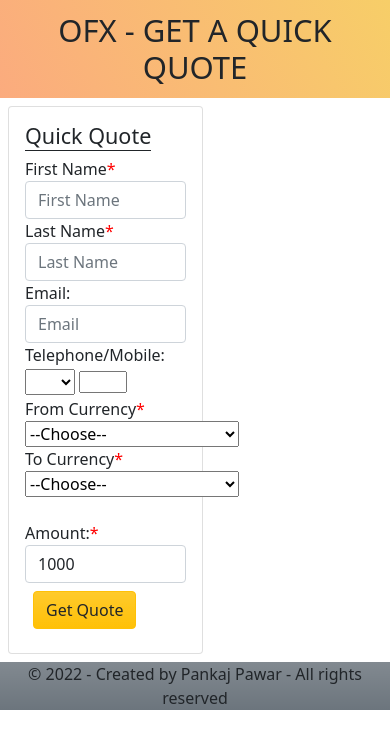
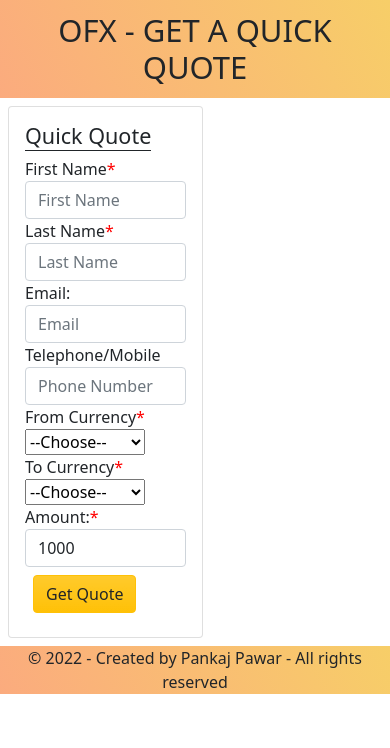
Before and after one commit to pankajpawar2/Currency_Conersion_Quote, a React (Create React App) app: page / in a window 390 px wide. Shown: the top 748 px of the page. Built offline with nearby package versions, Linux system fonts and the light colour scheme.

Commit message:
Changed styling

```diff
--- a/src/App.css
+++ b/src/App.css
@@ -8,11 +8,20 @@
   margin: 0;
 }
 
-nav {
+nav,footer {
 background-color: #FBAB7E;
 background-image: linear-gradient(62deg, #FBAB7E 0%, #F7CE68 100%);
 }
 
+@media only screen and (max-width: 768px) {
+  select {
+    max-width:120px;
+  }
+
+  button {
+    max-width: 150px;
+  }
+}
 
 @media (prefers-reduced-motion: no-preference) {
   .App-logo {
--- a/src/components/Footer.js
+++ b/src/components/Footer.js
@@ -2,7 +2,7 @@
 import "../App.css";
 export default function () {
   return (
-    <footer className="w-20 display-8 bg-secondary text-dark bg-gradient">
+    <footer className="w-20 display-8 ">
       <p className="font-weight-bold text-center">
         © 2022 - Created by Pankaj Pawar - All rights reserved
       </p>
--- a/src/components/QuoteForm.js
+++ b/src/components/QuoteForm.js
@@ -14,12 +14,12 @@
     Message: "",
   });
 
-  //useState hook to set state of form elements, which will be set when onChange event is triggered on the element
+  //useState hook to set state of form elements, which will be set when onChange event is triggered on the form element
   const [formData, setFormData] = useState({
     firstName: "",
     lastName: "",
     email: "",
-    phone: undefined,
+    phone: "",
     // Added default value of 1000
     amount: 1000,
     fromCurrency: "",
@@ -41,7 +41,9 @@
         })
       : axios
           .get(
-            `https://api.ofx.com/PublicSite.ApiService/OFX/spotrate/Individual/${fromCurrency}/${toCurrency}/${amount}?format=json`
+            `https://api.ofx.com/PublicSite.ApiService/OFX/spotrate/Individual/${fromCurrency}/${toCurrency}/${Number(
+              amount
+            ).toString()}?format=json`
           )
           .then((res) => {
             console.log(res);
@@ -124,28 +126,16 @@
               />
             </div>
 
-            <div className="form-group">
-              <label htmlFor="phoneCountry">Telephone/Mobile:</label>
-              <br />
-
-              <select
-                id="phoneCountry"
-                name="phoneCountry"
-                value={formData.phoneCountry}
+            <div className="form-group ">
+              <label htmlFor="phone">Telephone/Mobile</label>
+              <input
+                type="text"
+                className="form-control"
+                id="phone"
+                name="phone"
+                value={formData.phone}
                 onChange={handleChange}
-              >
-                <option value=""></option>
-                <option value="+61" selected>
-                  +61
-                </option>
-                <option value="+91">+91</option>
-              </select>
-              <input
-                style={{ width: "30%", height: 22 }}
-                value={formData.phone}
-                type="number"
-                name="phone"
-                className="m-1"
+                placeholder="Phone Number"
               />
             </div>
 
@@ -196,14 +186,17 @@
                 </select>
               </label>
             </div>
-            <br />
-            {formData.error && <span class="bg-danger">{formData.error}</span>}
+
+            {formData.error && (
+              <span class="bg-danger p-1">{formData.error}</span>
+            )}
             <div className="form-group required">
               <label className="control-label" htmlFor="amount">
                 Amount:
               </label>
               <input
-                type="text"
+                type="number"
+                step="0.0001"
                 className="form-control"
                 id="amount"
                 name="amount"
@@ -226,12 +219,13 @@
         {quoteData.Message.includes("do not transfer") ? (
           <h3>{quoteData.Message}</h3>
         ) : (
-          quoteData.Message.length > 0 && (
+          quoteData.CustomerAmount && (
             <QuotePrice
               fromCurrency={fromCurrency}
               toCurrency={toCurrency}
               amount={amount}
-              quote={quoteData}
+              customerRate={quoteData.CustomerRate}
+              customerAmount={quoteData.CustomerAmount}
             />
           )
         )}
--- a/src/components/QuotePrice.js
+++ b/src/components/QuotePrice.js
@@ -1,11 +1,12 @@
 import React from "react";
 
-export default function QuotePrice(props) {
-  // Accessing CustomerRate and CustomerAmount properties of res.data object
-  // res.data is saved in state(quoteData) maintained in QuoteForm component
-  // The entire state object(quoteData) is passed as a prop called quote
-  const { CustomerRate, CustomerAmount } = props.quote;
-  const { fromCurrency, toCurrency, amount } = props;
+export default function QuotePrice({
+  fromCurrency,
+  toCurrency,
+  amount,
+  customerAmount,
+  customerRate,
+}) {
   // Handler to reset page when START NEW QUOTE button is clicked
   function refreshPage() {
     window.location.reload(false);
@@ -17,16 +18,16 @@
         <span className="border-bottom border-dark ">Quick Quote</span>
       </h4>
       <p className="lead ">OFX Customer Rate</p>
-      <p className="text-success display-5 ">{CustomerRate}</p>
+      <p className="text-success display-5 ">{customerRate}</p>
       <p className="lead display-7">From</p>
       <p className="text-info display-6">
         <span className="text-dark">{fromCurrency} </span>
-        {amount}
+        {Number(amount).toFixed(2)}
       </p>
       <p className="lead display-7">To</p>
       <p className="text-info display-6">
         <span className="text-dark">{toCurrency} </span>
-        {CustomerAmount}
+        {Number(customerAmount).toFixed(2)}
       </p>
 
       <hr className="my-2" />
@@ -36,7 +37,7 @@
           type="button"
           className="btn btn-warning text-dark bg-gradient"
         >
-          START NEW QUOTE
+          Start New Quote
         </button>
       </p>
     </div>
```
